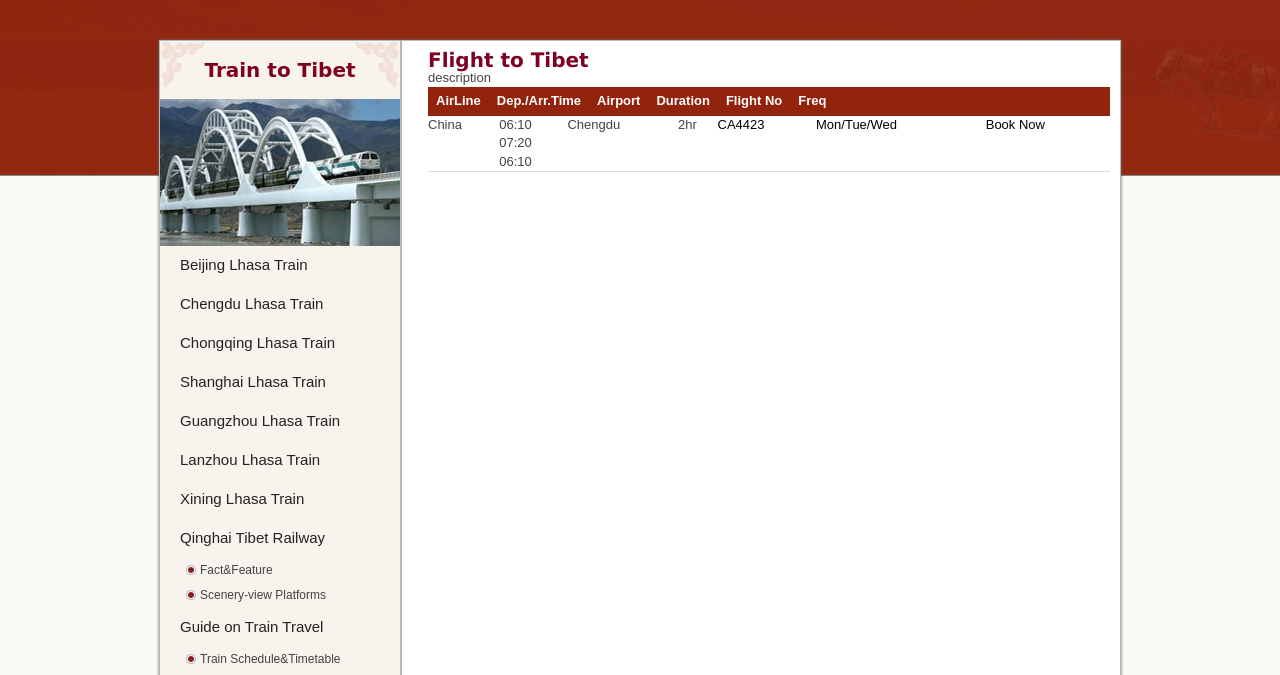
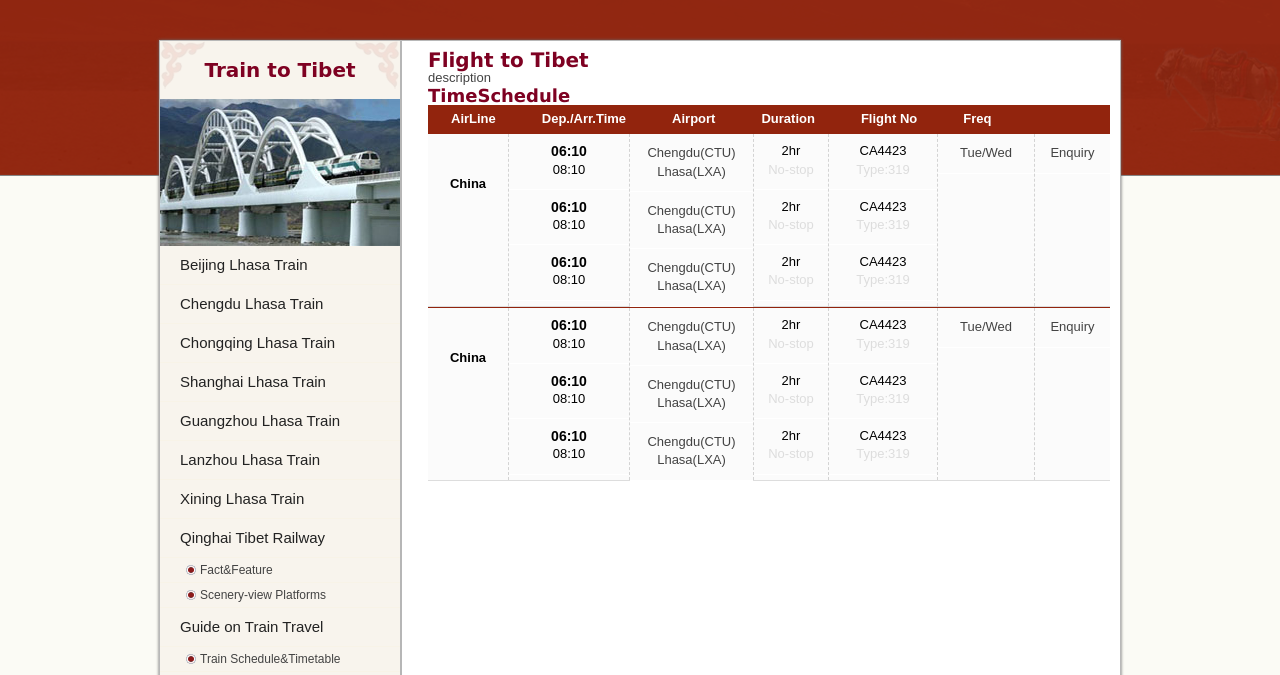
Before and after one commit to hellocreep/TD, a Django app: page /flight-to-tibet/ in a window 1280 px wide. Shown: the part 140-815 px from the top of the page. Run offline with Django 3.2, Linux system fonts and the light colour scheme.

Commit message:
add  flight-to-tibet

```diff
--- /dev/null
+++ b/pool/assets/scripts/flight-to-tibet.js
@@ -0,0 +1,7 @@
+(function(){
+$(function(){
+   //飞机时刻表定高
+   $('.flight-rows li').height($('.flight-rows').height());
+
+});
+})(jQuery)
--- a/pool/assets/styles/flight-to-tibet.css
+++ b/pool/assets/styles/flight-to-tibet.css
@@ -6,11 +6,82 @@
 
 .timetable-title li {
     float: left;
-    padding: 5px 8px;
+    padding: 5px 23px;
 }
 
 .schedule-detail {
+    width: 100%;
+    text-align: center;
+}
+
+.flight-rows {
     border-top: 1px solid #92240D;
     border-bottom: 1px solid #DDDDDD;
-    width: 100%;
+    background: #FBFBFB;
 }
+
+.flight-rows li {
+    float: left;
+    text-align: center;
+    border-right: 1px dashed #D3D3D3;
+}
+
+.flight-rows li.last {
+    border-right: none;
+}
+
+.flight-rows li p {
+    border-bottom: 1px solid #FFFFFF;
+    padding: 10px;
+}
+
+.flight-row2 dt {
+    font-size: 14px;
+    font-weight: bold;
+    padding: 8px 0 0 0;
+}
+
+.flight-row2 dd {
+    border-bottom: 1px solid #FFFFFF;
+    padding-bottom: 10px;
+}
+
+.flight-row4 dt, .flight-rows dt {
+    padding: 8px 0 0 0;
+}
+
+.flight-row4 dd,.flight-row5 dd {
+    border-bottom: 1px solid #FFFFFF;
+    padding-bottom: 10px;
+    color: #DDDDDD;
+}
+
+.flight-row1 {
+    line-height: 100px;
+    width: 80px;
+    font-weight: bold;
+}
+
+.flight-row2 {
+    width: 120px;
+}
+
+.flight-row3 {
+    width: 123px;
+}
+
+.flight-row4 {
+    width: 74px;
+}
+
+.flight-row5 {
+    width: 108px;
+}
+
+.flight-row6 {
+    width: 96px;
+}
+
+.flight-row7 {
+    width: 75px;
+}
--- a/pool/templates/flight-to-tibet.html
+++ b/pool/templates/flight-to-tibet.html
@@ -3,11 +3,11 @@
 {% block title %}Flight-to-tibet{% endblock %}
 
 {% block style %}
-<!-- 页面样式表 -->
+<link href="/assets/styles/flight-to-tibet.css" rel="stylesheet" type="text/css" />
 {% endblock %}
 
 {% block script %}
-<link href="/assets/styles/flight-to-tibet.css" rel="stylesheet" type="text/css" />
+<script src="/assets/scripts/flight-to-tibet.js" type="text/javascript"></script>
 {% endblock %}
 
 {% block body%}
@@ -20,9 +20,8 @@
         <p>
             description
         </p>
-        <h2></h2>
-
         <div class="timetable">
+            <h2>TimeSchedule</h2>
             <ul class="timetable-title clearfix">
                 <li>AirLine</li>
                 <li>Dep./Arr.Time</li>
@@ -31,39 +30,139 @@
                 <li>Flight No</li>
                 <li>Freq</li>
             </ul>
-            <table class="schedule-detail">
-                <tr>
-                    <td><p>China</p></td>
-                    <td>
-                        <p>06:10</p>
-                        <p>07:20</p>
-                        <p>06:10</p>
-                    </td>
-                    <td>
-                        <p>Chengdu</p>
-                    </td>
-                    <td>
-                        <p>2hr</p>
-                    </td>
-                    <td>
-                        CA4423
-                    </td>
-                    <td>
-                        Mon/Tue/Wed
-                    </td>
-                    <td>
-                        Book Now
-                    </td>
-                </tr>
-                <tr>
-                    <td></td>
-                    <td></td>
-                    <td></td>
-                    <td></td>
-                    <td></td>
-                </tr>
-            </table>
+            <ul class="flight-rows clearfix">
+                <li class="flight-row1">
+                     China
+                </li>
+                <li class="flight-row2">
+                    <dl>
+                      <dt>06:10</dt>
+                      <dd>08:10</dd>
+                        <dt>06:10</dt>
+                      <dd>08:10</dd>
+                        <dt>06:10</dt>
+                      <dd>08:10</dd>
+                     </dl>
+                </li>
+                <li class="flight-row3">
+                    <p>
+                        Chengdu(CTU)</br>
+                        Lhasa(LXA)
+                    </p>
+                    <p>
+                        Chengdu(CTU)</br>
+                        Lhasa(LXA)
+                    </p>
+                     <p>
+                        Chengdu(CTU)</br>
+                        Lhasa(LXA)
+                    </p>
+                </li>
+                <li class="flight-row4">
+                    <dl>
+                        <dt>2hr</dt>
+                        <dd>No-stop</dd>
+                    </dl>
+                    <dl>
+                        <dt>2hr</dt>
+                        <dd>No-stop</dd>
+                    </dl>
+                    <dl>
+                        <dt>2hr</dt>
+                        <dd>No-stop</dd>
+                    </dl>
+                </li>
+                <li class="flight-row5">
+                    <dl>
+                        <dt>CA4423</dt>
+                        <dd>Type:319</dd>
+                    </dl>
+                    <dl>
+                        <dt>CA4423</dt>
+                        <dd>Type:319</dd>
+                    </dl>
+                    <dl>
+                        <dt>CA4423</dt>
+                        <dd>Type:319</dd>
+                    </dl>
+                </li>
+                <li class="flight-row6">
+                    <p>Tue/Wed</p>
+                </li>
+                <li class="flight-row7 last">
+                   <p>Enquiry</p>
+                </li>
+            </ul>
+
+                        <ul class="flight-rows clearfix">
+                <li class="flight-row1">
+                     China
+                </li>
+                <li class="flight-row2">
+                    <dl>
+                      <dt>06:10</dt>
+                      <dd>08:10</dd>
+                        <dt>06:10</dt>
+                      <dd>08:10</dd>
+                        <dt>06:10</dt>
+                      <dd>08:10</dd>
+                     </dl>
+                </li>
+                <li class="flight-row3">
+                    <p>
+                        Chengdu(CTU)</br>
+                        Lhasa(LXA)
+                    </p>
+                    <p>
+                        Chengdu(CTU)</br>
+                        Lhasa(LXA)
+                    </p>
+                     <p>
+                        Chengdu(CTU)</br>
+                        Lhasa(LXA)
+                    </p>
+                </li>
+                <li class="flight-row4">
+                    <dl>
+                        <dt>2hr</dt>
+                        <dd>No-stop</dd>
+                    </dl>
+                    <dl>
+                        <dt>2hr</dt>
+                        <dd>No-stop</dd>
+                    </dl>
+                    <dl>
+                        <dt>2hr</dt>
+                        <dd>No-stop</dd>
+                    </dl>
+                </li>
+                <li class="flight-row5">
+                    <dl>
+                        <dt>CA4423</dt>
+                        <dd>Type:319</dd>
+                    </dl>
+                    <dl>
+                        <dt>CA4423</dt>
+                        <dd>Type:319</dd>
+                    </dl>
+                    <dl>
+                        <dt>CA4423</dt>
+                        <dd>Type:319</dd>
+                    </dl>
+                </li>
+                <li class="flight-row6">
+                    <p>Tue/Wed</p>
+                </li>
+                <li class="flight-row7 last">
+                   <p>Enquiry</p>
+                </li>
+            </ul>
+
+
         </div>
+
+
+
     </div>
 </div>
 
```
